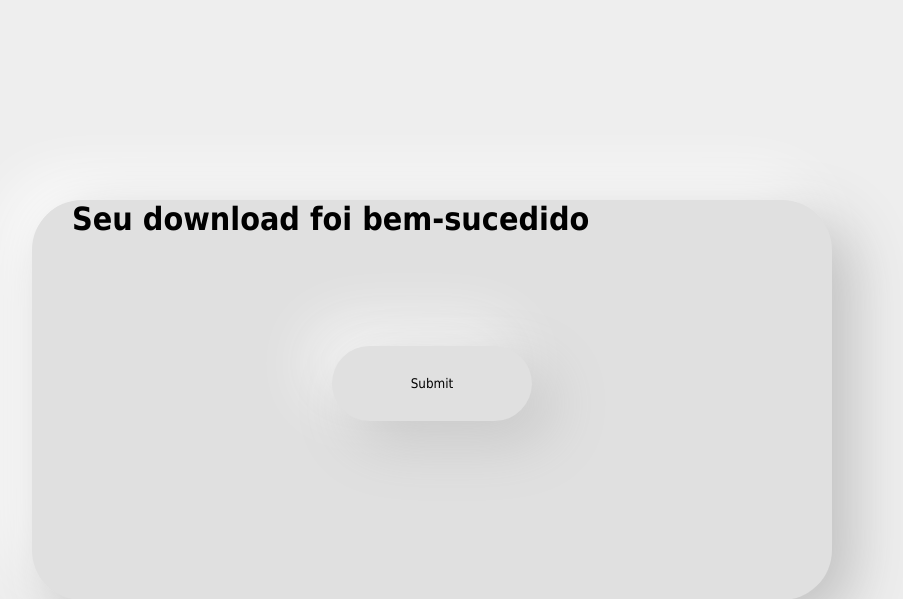
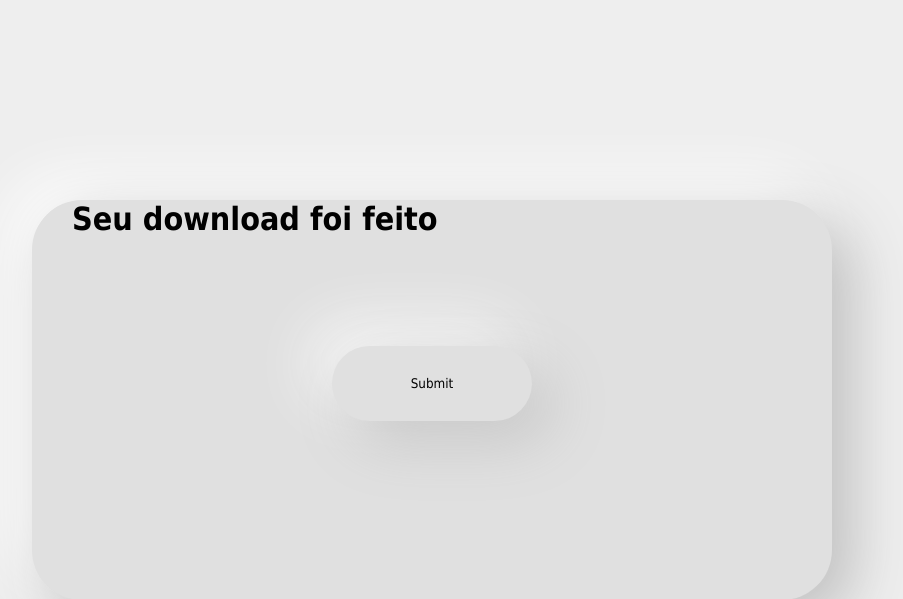
Before and after one commit to andremoreira1225/Youtube_download, a Flask app: page /convertion in a window 1280 px wide. Shown: the top 599 px of the page, without its empty margins (208-1111 px from the left). Run offline with Flask 2, Linux system fonts and the light colour scheme.

Commit message:
Update convertion.html
alteração da descrição

```diff
--- a/flask_version/templates/convertion.html
+++ b/flask_version/templates/convertion.html
@@ -80,7 +80,7 @@
         <form method="post">
             <div class="box">
                 <div class="txtField">
-                   <h1>Seu download foi bem-sucedido</h1>
+                   <h1>Seu download foi feito</h1>
                 </div>
                 <div class="wrap">
                     <input class="submit_button" name="submit_button" type="submit" value="Submit">
```
